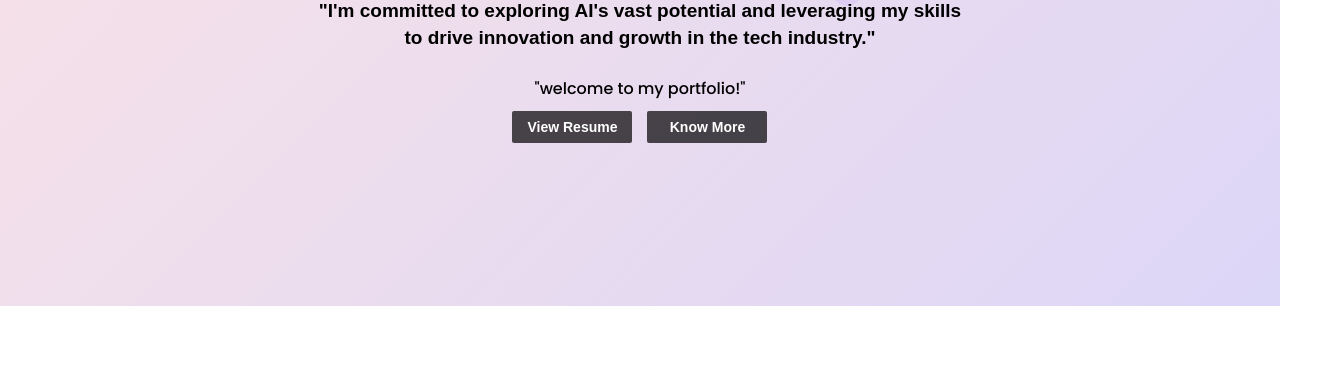
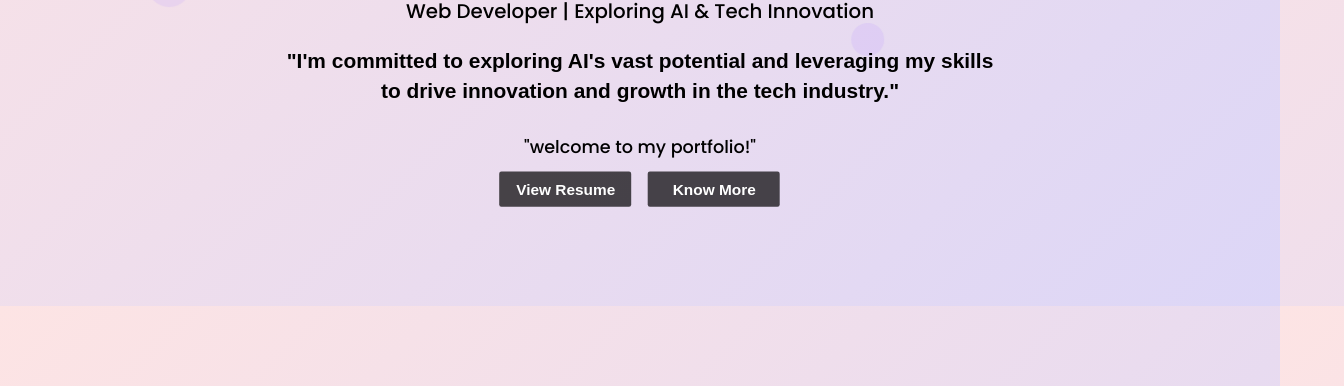
Before and after one commit to sivadharshininandhakumar/portfolio, a plain HTML site: page index.html in a window 1280 px wide. Shown: the part 494-880 px from the top of the page, 1344 px wide, since content can reach past the window. Before the commit the page ends 800 px from the top, so only its background shows below. Drawn offline with Linux system fonts and the light colour scheme.

Commit message:
index.html

```diff
--- a/index.html
+++ b/index.html
@@ -29,6 +29,9 @@
             height: 100vh;
             overflow: hidden;
             position: relative;
+            transform: scale(1.1); /* Zoom effect */
+            transform-origin: center top; /* Keeps scaling centered and moves content up */
+
         }
 
         /* Floating Bubbles */
@@ -98,6 +101,7 @@
             font-family: "MS Sans Serif", "Microsoft Sans Serif", Geneva, sans-serif;
             font-size: 18px;
         }
+
         .ai-quote {
             font-family: "MS UI Gothic", sans-serif;
             font-size: 19px;
@@ -106,13 +110,10 @@
             text-align: center;
             word-wrap: break-word;
             white-space: normal;
+        }
 
-    /* Force font rendering consistency */
-    -webkit-text-size-adjust: 100%;
-    -moz-text-size-adjust: 100%;
-    -ms-text-size-adjust: 100%;
-    text-size-adjust: 100%;
-}
+
+
 
         .buttons {
             display: flex;
```
Lines whose indentation alone changed are shown as unchanged.
